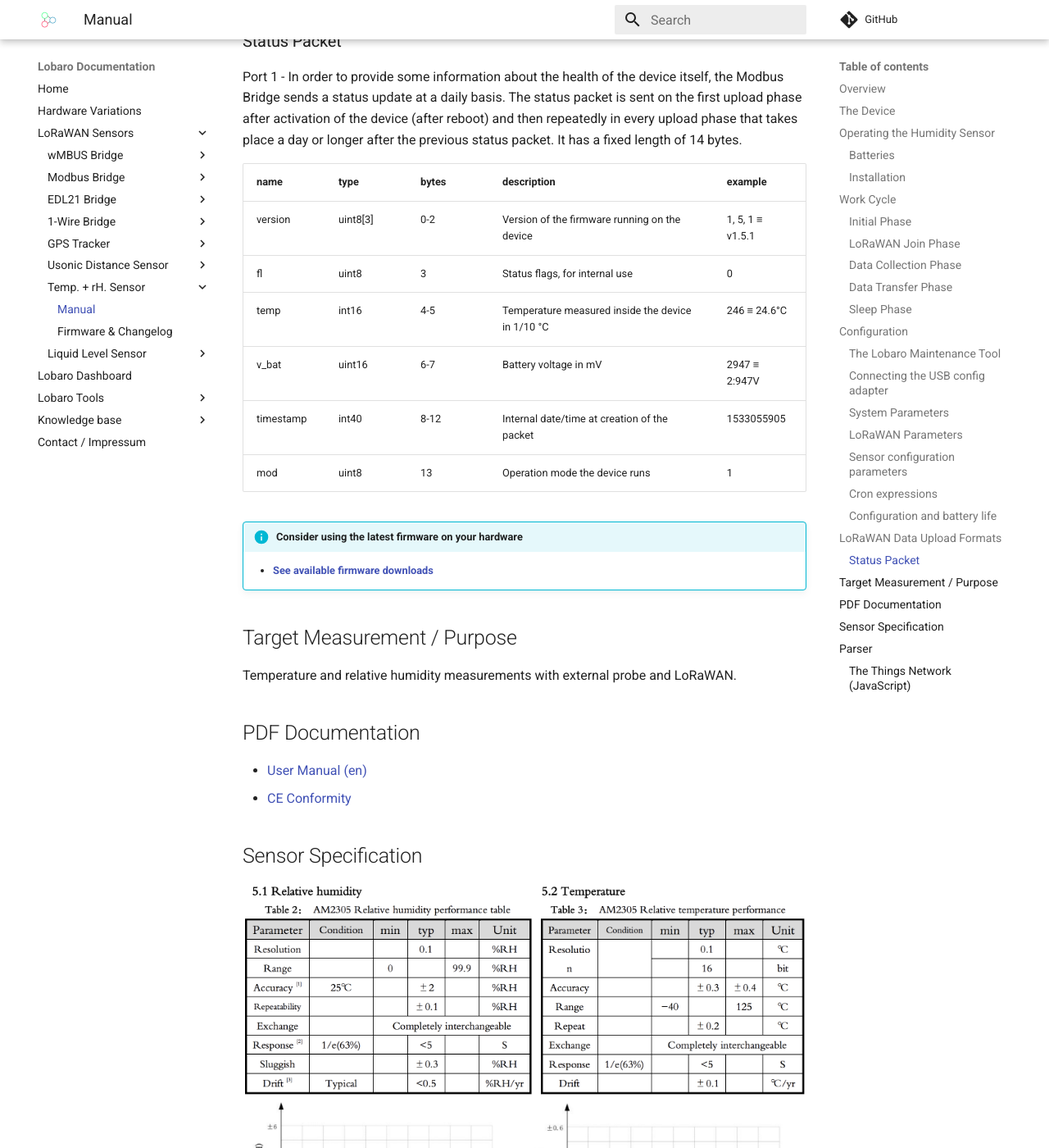
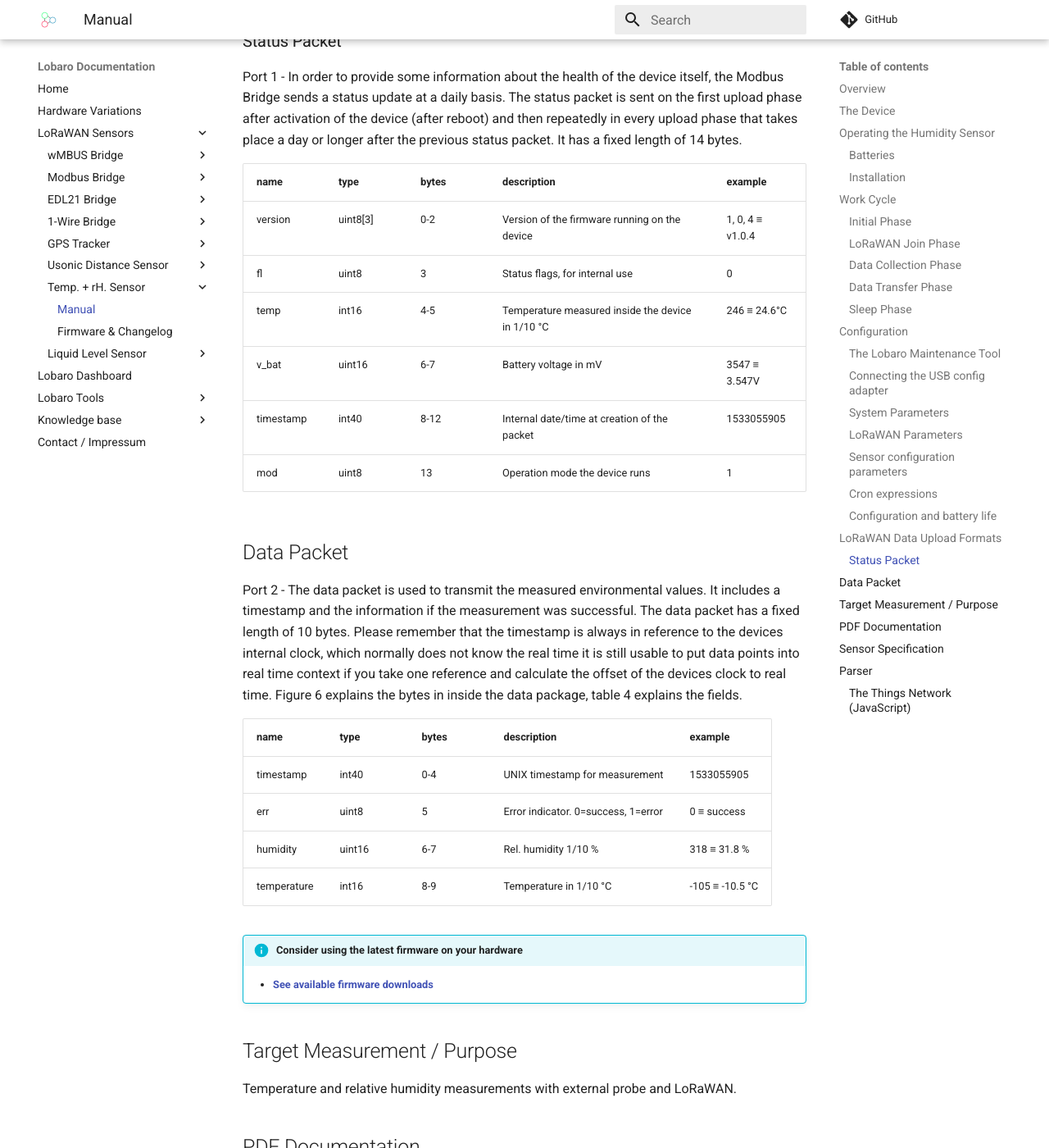
Before and after one commit to Lobaro/docs, an MkDocs documentation site: the page built from docs/lorawan-sensors/humidity-temp-lorawan/index.md, in a window 1280 px wide and 1400 px high, scrolled down 8332 px. Shown: the whole window at 82% size. Built offline with MkDocs 1.6.1 and Material for MkDocs 9.7.7, drawn with Linux system fonts in a browser that asks for light colours; a script that is not in the unit is left out; comment, search, counter and statistics services are not loaded.

Commit message:
humidity sensor manual from PDF

```diff
--- a/docs/lorawan-sensors/humidity-temp-lorawan/index.md
+++ b/docs/lorawan-sensors/humidity-temp-lorawan/index.md
@@ -243,20 +243,29 @@
 
 |name|type|bytes|description|example|
 |-|-|-|-|-|
-|version|uint8[3]|0-2|Version of the firmware running on the device|1, 5, 1 ≡ v1.5.1|
+|version|uint8[3]|0-2|Version of the firmware running on the device|1, 0, 4 ≡ v1.0.4|
 |fl|uint8|3|Status flags, for internal use|0|
 |temp|int16|4-5|Temperature measured inside the device in 1/10 °C|246 ≡ 24.6°C|
-|v_bat|uint16|6-7|Battery voltage in mV|2947 ≡ 2:947V|
+|v_bat|uint16|6-7|Battery voltage in mV|3547 ≡ 3.547V|
 |timestamp|int40|8-12|Internal date/time at creation of the packet|1533055905|
 |mod|uint8|13|Operation mode the device runs|1|
 
+##Data Packet
 
+Port 2 - The data packet is used to transmit the measured environmental values. It includes
+a timestamp and the information if the measurement was successful. The data packet has
+a fixed length of 10 bytes. Please remember that the timestamp is always in reference to
+the devices internal clock, which normally does not know the real time it is still usable to put
+data points into real time context if you take one reference and calculate the offset of the
+devices clock to real time. Figure 6 explains the bytes in inside the data package, table 4
+explains the fields.
 
-
-
-
-
-
+|name|type|bytes|description|example|
+|-|-|-|-|-|
+|timestamp|int40|0-4|UNIX timestamp for measurement|1533055905|
+|err|uint8|5|Error indicator. 0=success, 1=error|0 ≡ success|
+|humidity|uint16|6-7|Rel. humidity 1/10 %|318 ≡ 31.8 %|
+|temperature|int16|8-9|Temperature in 1/10 °C|-105 ≡ -10.5 °C|
 
 
 
```
